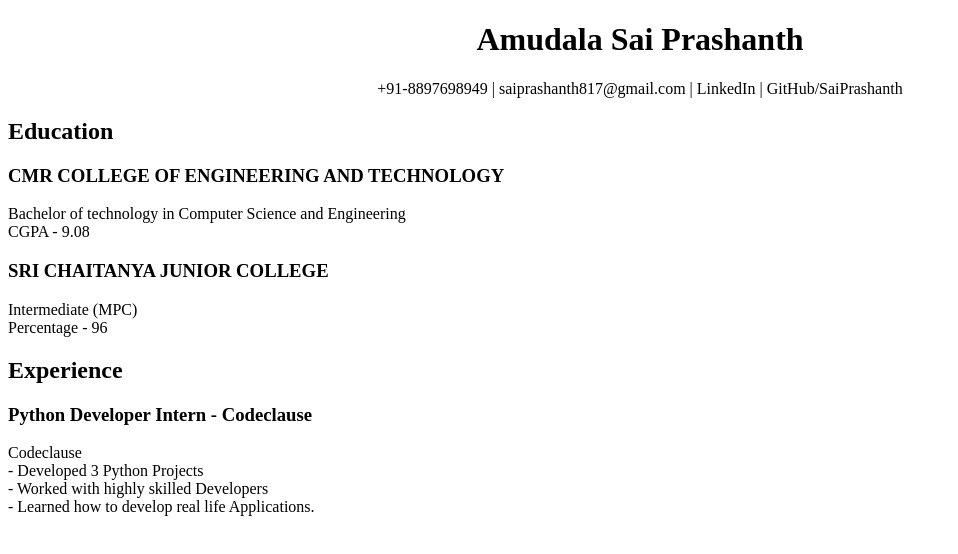
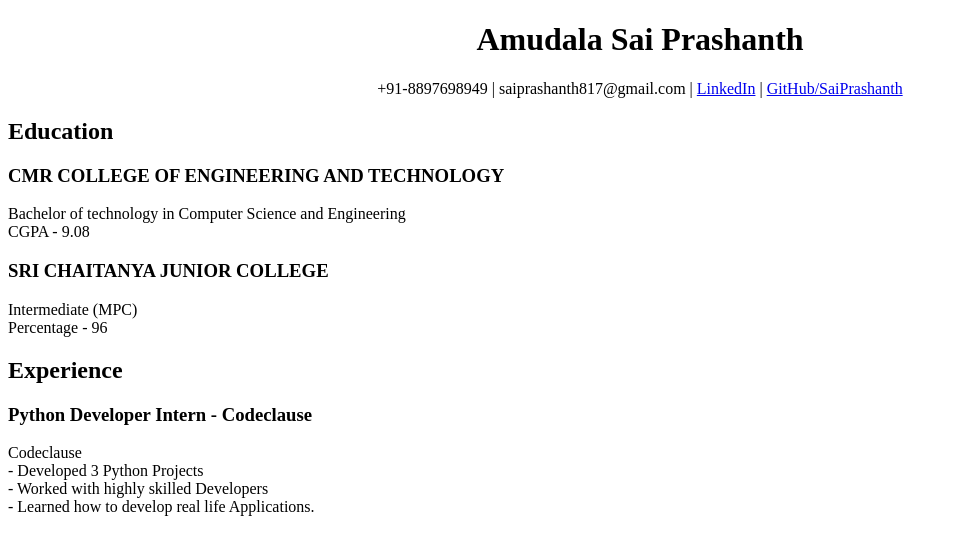
Before and after one commit to saiprashanth88/mern-stack, a plain HTML site: page resume.html in a window 1280 px wide. Shown: the whole page, without its empty margins (0-958 px from the left). Drawn offline with Linux system fonts and the light colour scheme.

Commit message:
changes on p

```diff
--- a/resume.html
+++ b/resume.html
@@ -11,7 +11,7 @@
         <div>
             <h1>Amudala Sai Prashanth</h1>
 
-        <p>+91-8897698949 | saiprashanth817@gmail.com | LinkedIn | GitHub/SaiPrashanth</p>
+        <p>+91-8897698949 | saiprashanth817@gmail.com | <a href="https://www.linkedin.com/in/sai-prashanth-605168213/">LinkedIn</a> | <a href="https://github.com/saiprashanth88">GitHub/SaiPrashanth</a></p>
 
         </div>
     </center>
```
